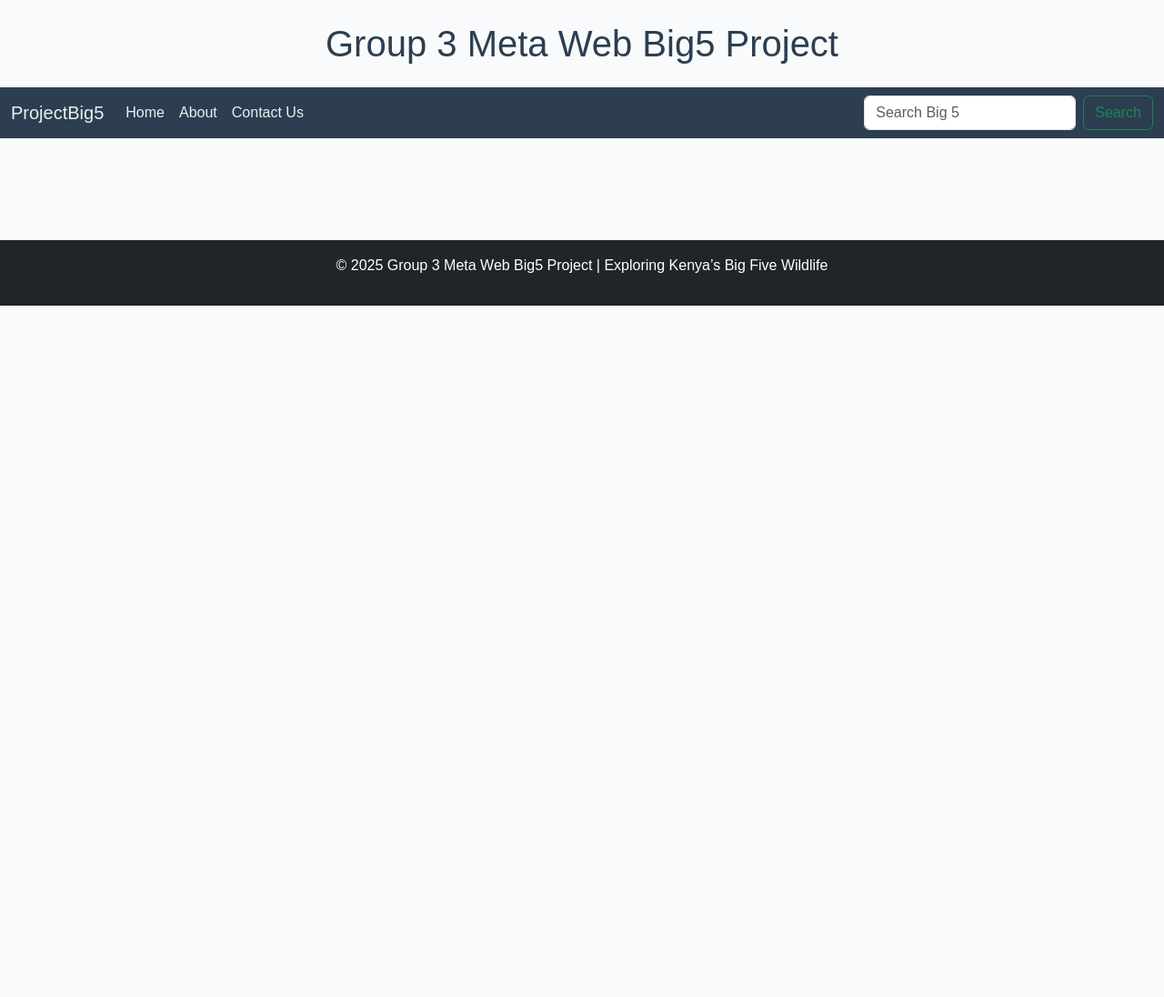
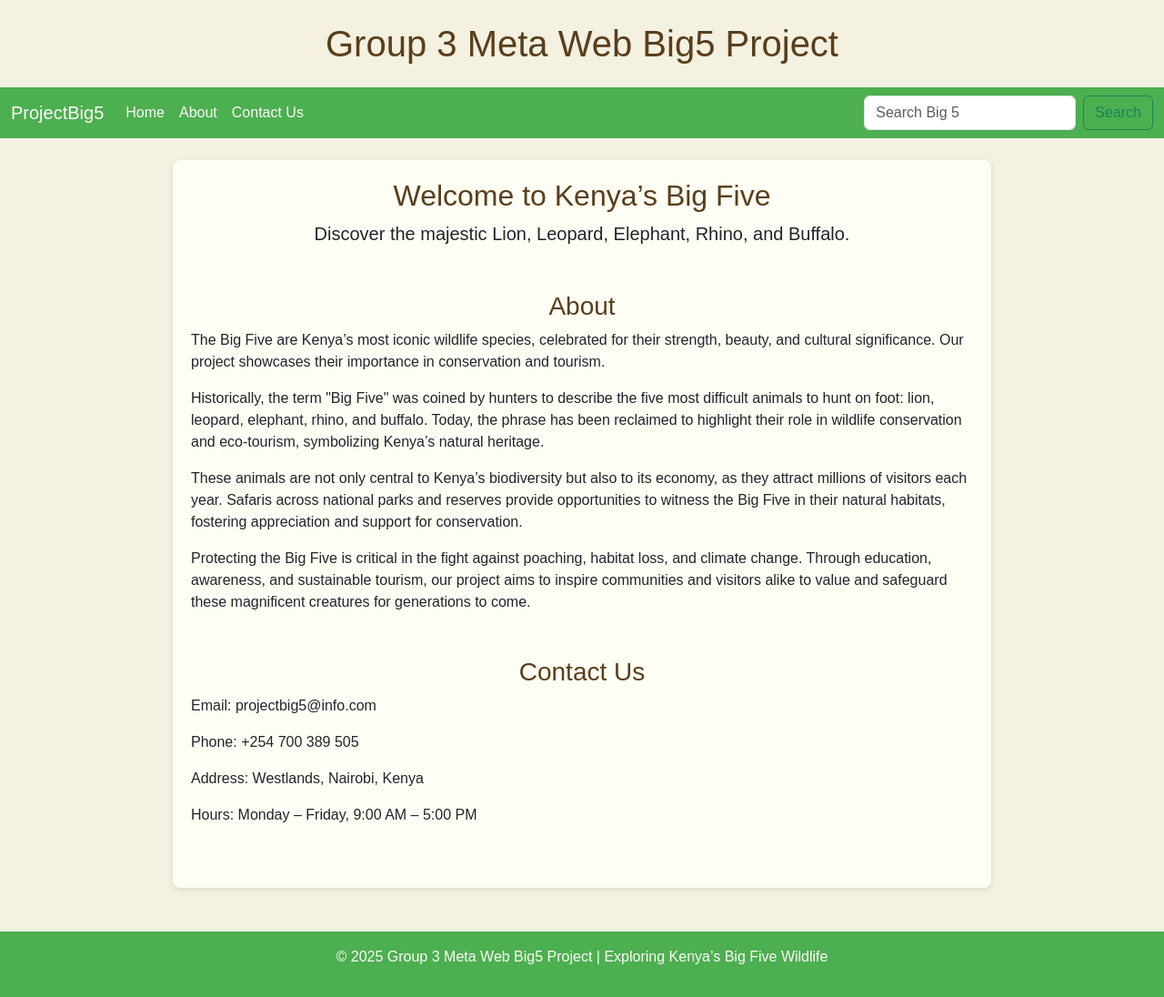
Before and after one commit to aminmoha20/KenyaWild5, a Django app: page / in a window 1280 px wide. Shown: the whole page at 91% size. Before the commit the page ends 336 px from the top, so only its background shows below. Run offline with Django 5.2, Linux system fonts and the light colour scheme.

Commit message:
feat: update homepage templates, styles, and contact info for Big Five project

```diff
--- a/projectBig5/firstApp/static/firstApp/style.css
+++ b/projectBig5/firstApp/static/firstApp/style.css
@@ -1,34 +1,41 @@
 body {
     font-family: Arial, sans-serif;
-    background-color: #f9fafb;
+    background-color: #f4f1e1; /* light sandy background */
     margin: 0;
     padding: 0;
 }
 
+/* Navbar with earthy green */
 .navbar {
-    background-color: #2c3e50 !important;
+    background-color: #4CAF50 !important; /* deep forest green */
 }
 .navbar a {
-    color: #ecf0f1 !important;
+    color: #fdfcf7 !important; /* off-white text */
 }
 .navbar a:hover {
-    color: #f39c12 !important;
+    color: #d4a373 !important; /* warm tan accent */
 }
 
+/* Headings with earthy brown */
 h1, h2, h3 {
-    color: #2c3e50;
+    color: #5a3e1b; /* dark brown */
     text-align: center;
 }
 
+/* Content container */
 .container {
     max-width: 900px;
     margin: auto;
     padding: 20px;
+    background-color: #fffef5; /* subtle off-white for readability */
+    border-radius: 8px;
+    box-shadow: 0 2px 6px rgba(0,0,0,0.1);
 }
 
+/* Footer with green background */
 footer {
-    background-color: #2c3e50;
-    color: #ecf0f1;
+    background-color: #4CAF50;
+    color: #fdfcf7;
     padding: 15px;
     text-align: center;
     margin-top: 40px;
--- a/projectBig5/firstApp/templates/index.html
+++ b/projectBig5/firstApp/templates/index.html
@@ -23,7 +23,7 @@
    </div>
 
    <!-- Footer -->
-   <footer class="bg-dark text-white text-center py-3 mt-5">
+   <footer class="text-center py-3 mt-5">
        <p>&copy; 2025 Group 3 Meta Web Big5 Project | Exploring Kenya’s Big Five Wildlife</p>
    </footer>
 
--- a/projectBig5/firstApp/templates/main.html
+++ b/projectBig5/firstApp/templates/main.html
@@ -7,16 +7,35 @@
     </div>
 
     <div id="about" class="my-5">
-        <h3>About</h3>
-        <p>
-            The Big Five are Kenya’s most iconic wildlife species, celebrated for their strength, beauty,
-            and cultural significance. Our project showcases their importance in conservation and tourism.
-        </p>
+    <h3>About</h3>
+    <p>
+        The Big Five are Kenya’s most iconic wildlife species, celebrated for their strength, beauty,
+        and cultural significance. Our project showcases their importance in conservation and tourism.
+    </p>
+    <p>
+        Historically, the term "Big Five" was coined by hunters to describe the five most difficult animals
+        to hunt on foot: lion, leopard, elephant, rhino, and buffalo. Today, the phrase has been reclaimed
+        to highlight their role in wildlife conservation and eco-tourism, symbolizing Kenya’s natural heritage.
+    </p>
+    <p>
+        These animals are not only central to Kenya’s biodiversity but also to its economy, as they attract
+        millions of visitors each year. Safaris across national parks and reserves provide opportunities
+        to witness the Big Five in their natural habitats, fostering appreciation and support for conservation.
+    </p>
+    <p>
+        Protecting the Big Five is critical in the fight against poaching, habitat loss, and climate change.
+        Through education, awareness, and sustainable tourism, our project aims to inspire communities and
+        visitors alike to value and safeguard these magnificent creatures for generations to come.
+    </p>
     </div>
+
+
 
     <div id="contact" class="my-5">
         <h3>Contact Us</h3>
-        <p>Email: info@projectbig5.com</p>
-        <p>Phone: +254 700 123 456</p>
+        <p>Email: projectbig5@info.com</p>
+        <p>Phone: +254 700 389 505</p>
+        <p>Address: Westlands, Nairobi, Kenya</p>
+        <p>Hours: Monday – Friday, 9:00 AM – 5:00 PM</p>
     </div>
 {% endblock %}
--- a/projectBig5/firstApp/views.py
+++ b/projectBig5/firstApp/views.py
@@ -2,4 +2,4 @@ from django.shortcuts import render
 from django.http import HttpResponse
 
 def homePage(request):
-    return render(request,"index.html")
+    return render(request,"main.html")
```
